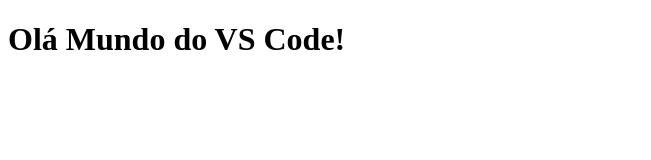
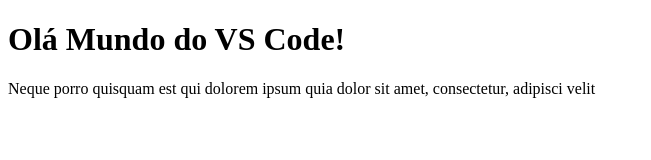
Before and after one commit to andersonroberto91/teste-vscode, a plain HTML site: page index.html in a window 1280 px wide. Shown: the whole page, without its empty margins (0-651 px from the left). Drawn offline with Linux system fonts and the light colour scheme.

Commit message:
add lorem

```diff
--- a/index.html
+++ b/index.html
@@ -8,5 +8,6 @@
 </head>
 <body>
     <h1>Olá Mundo do VS Code!</h1>
+    <p>Neque porro quisquam est qui dolorem ipsum quia dolor sit amet, consectetur, adipisci velit</p>
 </body>
 </html>
```
